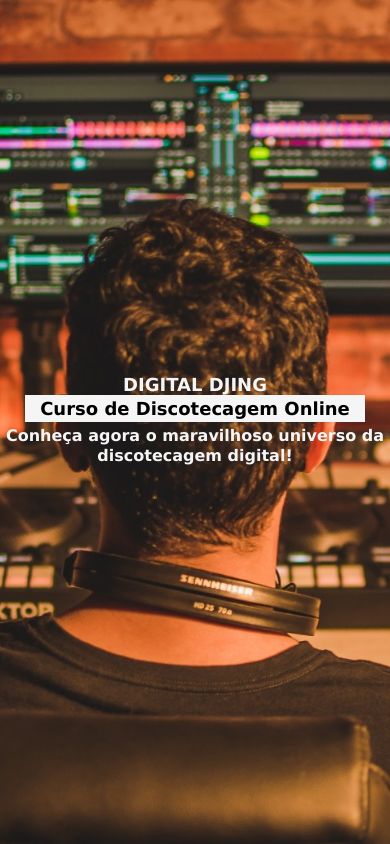
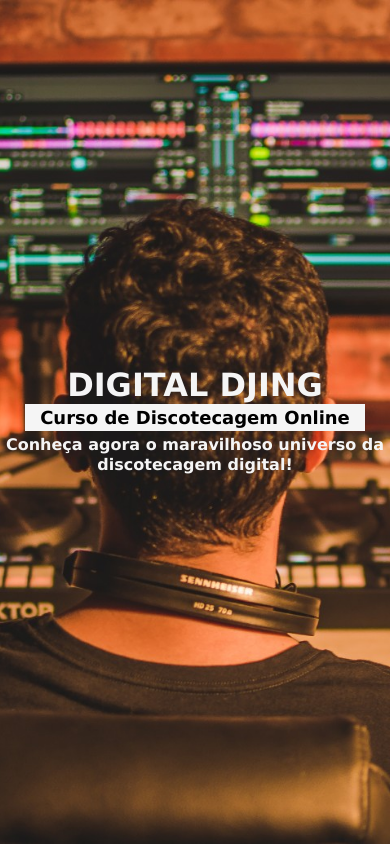
Before and after one commit to luizfelipe-dev/escola130db.github.io, a plain HTML site: page index.html in a window 390 px wide. Shown: the top 844 px of the page. Drawn offline with Linux system fonts and the light colour scheme.

Commit message:
Correcoes Tela Inicial

```diff
--- a/style.css
+++ b/style.css
@@ -454,7 +454,10 @@ footer p {
         background-size: cover;
         background-position: center;
     }
-    .hero h1,
+    .hero h1{
+        font-size: xx-large;
+    }
+
     .hero h2 {
         align-self: center;
         text-align: center;
```
